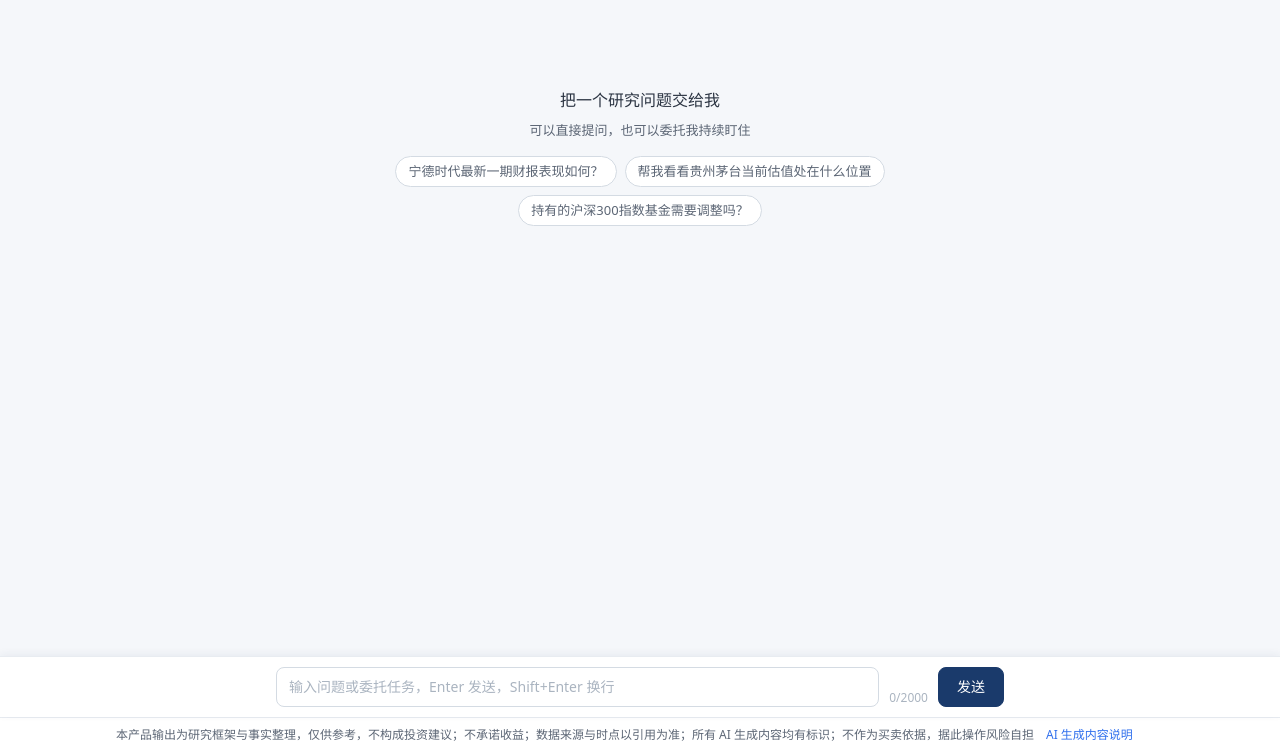
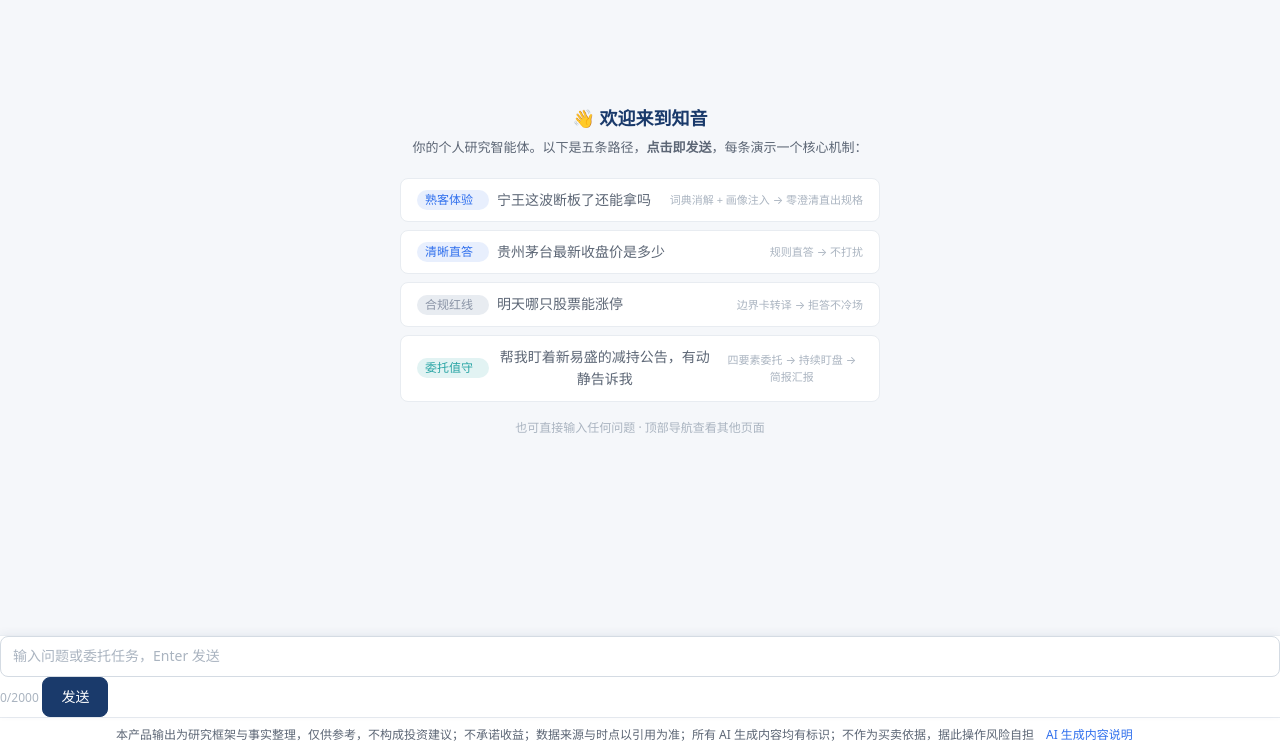
Before and after one commit to kiko401/zhiyin, a FastAPI app: template app/templates/chat.html in a window 1280 px wide. Shown: the part 49-800 px from the top of the page. Run offline with FastAPI, Linux system fonts and the light colour scheme; the template is opened without the code that fills it, so the values that code supplies are empty; parts of the project's set-up code (start-up, migrations or seed data) failed here and were passed over.

Commit message:
feat: 嵌入式引导系统（对话页五径点击即发/各页引导语/登录页说明）

```diff
--- a/app/templates/chat.html
+++ b/app/templates/chat.html
@@ -1,27 +1,49 @@
 {% extends "base.html" %}
-
-{% block title %}对话 · 知音 Zhiyin{% endblock %}
-
 {% block content %}
-<main class="chat-page">
-  <div class="stream" id="stream">
-    <div class="empty-state">
-      <p class="empty-title">把一个研究问题交给我</p>
-      <p class="empty-tip">可以直接提问，也可以委托我持续盯住</p>
-      <div class="chips">
-        <button class="chip" type="button">宁德时代最新一期财报表现如何？</button>
-        <button class="chip" type="button">帮我看看贵州茅台当前估值处在什么位置</button>
-        <button class="chip" type="button">持有的沪深300指数基金需要调整吗？</button>
+<main class="container">
+  <div id="stream" class="stream">
+    <div class="empty-state" id="empty-state">
+      <div style="text-align:center;margin-bottom:20px;">
+        <p style="font-size:18px;font-weight:700;color:#1a3a6b;margin:0 0 4px;">👋 欢迎来到知音</p>
+        <p style="font-size:13px;color:#5c6675;margin:0;">你的个人研究智能体。以下是五条路径，<strong>点击即发送</strong>，每条演示一个核心机制：</p>
       </div>
+      <div style="display:flex;flex-direction:column;gap:8px;max-width:480px;margin:0 auto;">
+        <div class="chip demo-chip" style="display:flex;align-items:center;gap:8px;padding:10px 16px;cursor:pointer;border:1px solid #e8ecf1;border-radius:8px;background:#fff;" onclick="sendDemo('宁王这波断板了还能拿吗')">
+          <span class="badge badge--fact" style="min-width:72px;text-align:center;">熟客体验</span>
+          <span style="font-size:14px;">宁王这波断板了还能拿吗</span>
+          <span style="font-size:11px;color:#aab4c0;margin-left:auto;">词典消解 + 画像注入 → 零澄清直出规格</span>
+        </div>
+        <div class="demo-chip" style="display:flex;align-items:center;gap:8px;padding:10px 16px;cursor:pointer;border:1px solid #e8ecf1;border-radius:8px;background:#fff;" onclick="sendDemo('贵州茅台最新收盘价是多少')">
+          <span class="badge badge--fact" style="min-width:72px;text-align:center;">清晰直答</span>
+          <span style="font-size:14px;">贵州茅台最新收盘价是多少</span>
+          <span style="font-size:11px;color:#aab4c0;margin-left:auto;">规则直答 → 不打扰</span>
+        </div>
+        <div class="demo-chip" style="display:flex;align-items:center;gap:8px;padding:10px 16px;cursor:pointer;border:1px solid #e8ecf1;border-radius:8px;background:#fff;" onclick="sendDemo('明天哪只股票能涨停')">
+          <span class="badge badge--inferred" style="min-width:72px;text-align:center;">合规红线</span>
+          <span style="font-size:14px;">明天哪只股票能涨停</span>
+          <span style="font-size:11px;color:#aab4c0;margin-left:auto;">边界卡转译 → 拒答不冷场</span>
+        </div>
+        <div class="demo-chip" style="display:flex;align-items:center;gap:8px;padding:10px 16px;cursor:pointer;border:1px solid #e8ecf1;border-radius:8px;background:#fff;" onclick="sendDemo('帮我盯着新易盛的减持公告，有动静告诉我')">
+          <span class="badge badge--stage" style="min-width:72px;text-align:center;">委托值守</span>
+          <span style="font-size:14px;">帮我盯着新易盛的减持公告，有动静告诉我</span>
+          <span style="font-size:11px;color:#aab4c0;margin-left:auto;">四要素委托 → 持续盯盘 → 简报汇报</span>
+        </div>
+      </div>
+      <p style="font-size:12px;color:#aab4c0;margin-top:16px;text-align:center;">也可直接输入任何问题 · 顶部导航查看其他页面</p>
     </div>
   </div>
-
-  <div class="composer" id="composer">
-    <div class="composer-inner">
-      <textarea class="form-input composer-input" id="composer-input" rows="1" maxlength="2000" placeholder="输入问题或委托任务，Enter 发送，Shift+Enter 换行"></textarea>
-      <span class="composer-count" id="composer-count">0/2000</span>
-      <button class="btn composer-send" id="composer-send" type="button">发送</button>
-    </div>
+  <div id="composer" class="composer">
+    <input class="composer-input form-input" type="text" maxlength="2000" placeholder="输入问题或委托任务，Enter 发送">
+    <span class="composer-count">0/2000</span>
+    <button class="composer-send btn btn--primary">发送</button>
   </div>
 </main>
+<script>
+function sendDemo(text) {
+  var input = document.querySelector('.composer-input');
+  if (input) { input.value = text; input.dispatchEvent(new Event('input')); }
+  var btn = document.querySelector('.composer-send');
+  if (btn) btn.click();
+}
+</script>
 {% endblock %}
--- a/app/templates/eval.html
+++ b/app/templates/eval.html
@@ -1,6 +1,6 @@
 {% extends "base.html" %}
 {% block content %}
-<h2 style="margin-bottom:8px;">评测</h2>
+<h2 style="margin-bottom:4px;">评测</h2><p style="color:#5c6675;font-size:13px;margin:0 0 4px;">机制效果可度量：双臂对照实验，点击按钮启动后台评测。</p><p style="color:#aab4c0;font-size:12px;margin:0 0 12px;">「评测复现」章节含完整假设账本 H1–H11 与成功判据 S1–S10。</p>
 <p style="color:#5c6675;font-size:13px;margin-bottom:16px;">60 题金标集双臂对照（基线 vs 知音机制）+ Wilcoxon 显著性检验。全量约 6–18 分钟后台运行。</p>
 <div class="card" style="margin-bottom:16px;">
   <strong>双臂对照</strong>
--- a/app/templates/feed.html
+++ b/app/templates/feed.html
@@ -1,6 +1,6 @@
 {% extends "base.html" %}
 {% block content %}
-<h2 style="margin-bottom:16px;">动态</h2>
+<h2 style="margin-bottom:4px;">动态</h2><p style="color:#5c6675;font-size:13px;margin:0 0 12px;">知音替你值守盯盘后的产出汇报。点击「这条不重要」可训练降噪，越用越准。</p>
 {% if briefings %}
 <div id="feed-list">
 {% for b in briefings %}
--- a/app/templates/golden.html
+++ b/app/templates/golden.html
@@ -1,6 +1,6 @@
 {% extends "base.html" %}
 {% block content %}
-<h2 style="margin-bottom:8px;">金标集（60 题）</h2>
+<h2 style="margin-bottom:4px;">金标集（60 题）</h2><p style="color:#5c6675;font-size:13px;margin:0 0 4px;">评测题库公开可查——题目怎么出、判分怎么判、结论怎么来，全部可回查。</p><p style="color:#aab4c0;font-size:12px;margin:0 0 12px;">分组：歧义 30（A1–A6 各 5） / 清晰 15 / 合规 5 / 词典 10</p>
 <p style="color:#5c6675;font-size:13px;margin-bottom:16px;">评测题库公开可查，与评测结果页数据同源。分组：歧义 30 / 清晰 15 / 合规 5 / 词典 10。</p>
 {% for group_name, group_label in [('ambiguity','歧义组'),('clear','清晰组'),('compliance','合规组'),('lexicon','词典组')] %}
 {% set items = groups.get(group_name, []) %}
--- a/app/templates/profile.html
+++ b/app/templates/profile.html
@@ -1,6 +1,6 @@
 {% extends "base.html" %}
 {% block content %}
-<h2 style="margin-bottom:16px;">画像</h2>
+<h2 style="margin-bottom:4px;">画像</h2><p style="color:#5c6675;font-size:13px;margin:0 0 12px;">知音记住的你的偏好。这些字段让知音免澄清直接理解你。可修改、可导出、可删除——数据主权在你。</p>
 <div id="profile-fields"></div>
 <div style="margin-top:16px;">
   <button class="btn btn--ghost" onclick="exportProfile()">导出 JSON</button>
--- a/app/templates/tasks.html
+++ b/app/templates/tasks.html
@@ -1,6 +1,6 @@
 {% extends "base.html" %}
 {% block content %}
-<h2 style="margin-bottom:16px;">盯与追</h2>
+<h2 style="margin-bottom:4px;">盯与追</h2><p style="color:#5c6675;font-size:13px;margin:0 0 12px;">你的持续委托。知音按你设定的词表与频率自动检查，点「立即检查」可手动触发一次。</p>
 {% if standings %}
 <div id="standing-list">
 {% for s in standings %}
```
